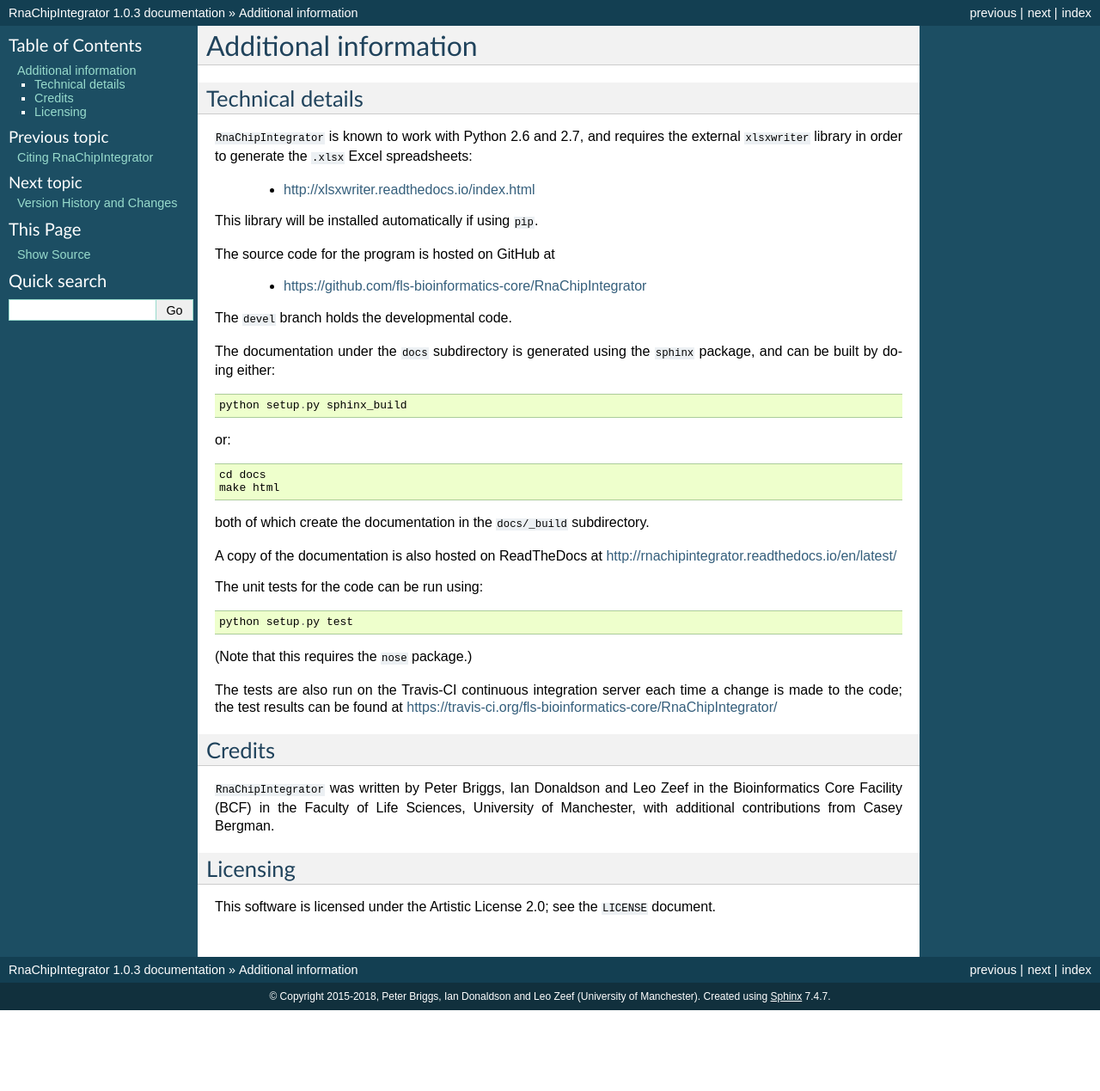
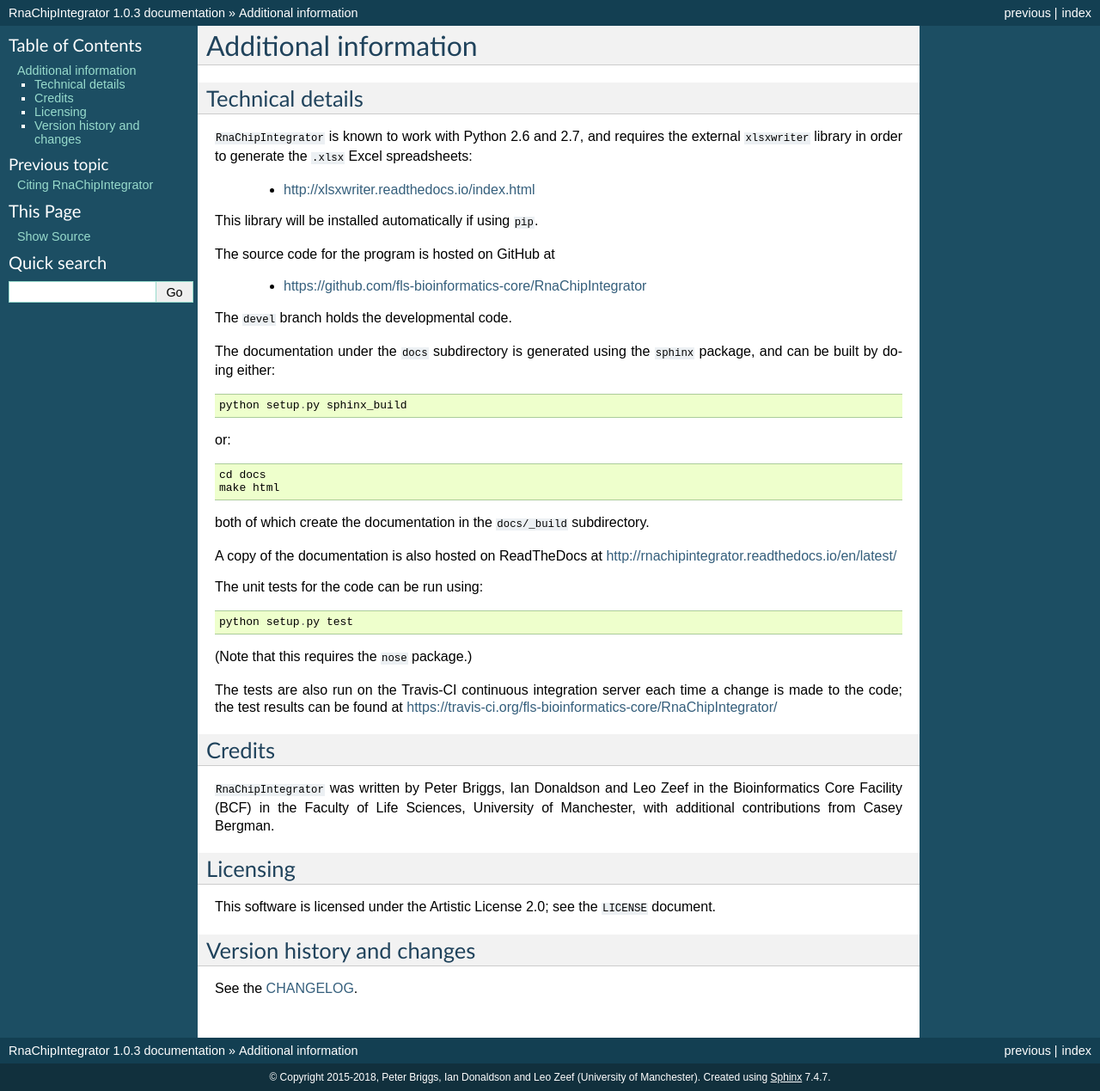
Before and after one commit to fls-bioinformatics-core/RnaChipIntegrator, a Sphinx documentation site: the page built from docs/additional_info.rst, in a window 1280 px wide. Shown: the whole page at 86% size. Built offline with Sphinx 7.4.7, drawn with Linux system fonts in a browser that asks for light colours; before the commit the page ends 1175 px from its top, so only the background shows below that.

Commit message:
Documentation: move the changelog link into "Additional info" page.

```diff
--- a/docs/additional_info.rst
+++ b/docs/additional_info.rst
@@ -62,3 +62,9 @@
 
 This software is licensed under the Artistic License 2.0; see
 the ``LICENSE`` document.
+
+
+Version history and changes
+---------------------------
+
+See the :doc:`CHANGELOG <changes>`.
--- a/docs/index.rst
+++ b/docs/index.rst
@@ -18,4 +18,3 @@
    known_problems
    citing
    additional_info
-   changes
```
